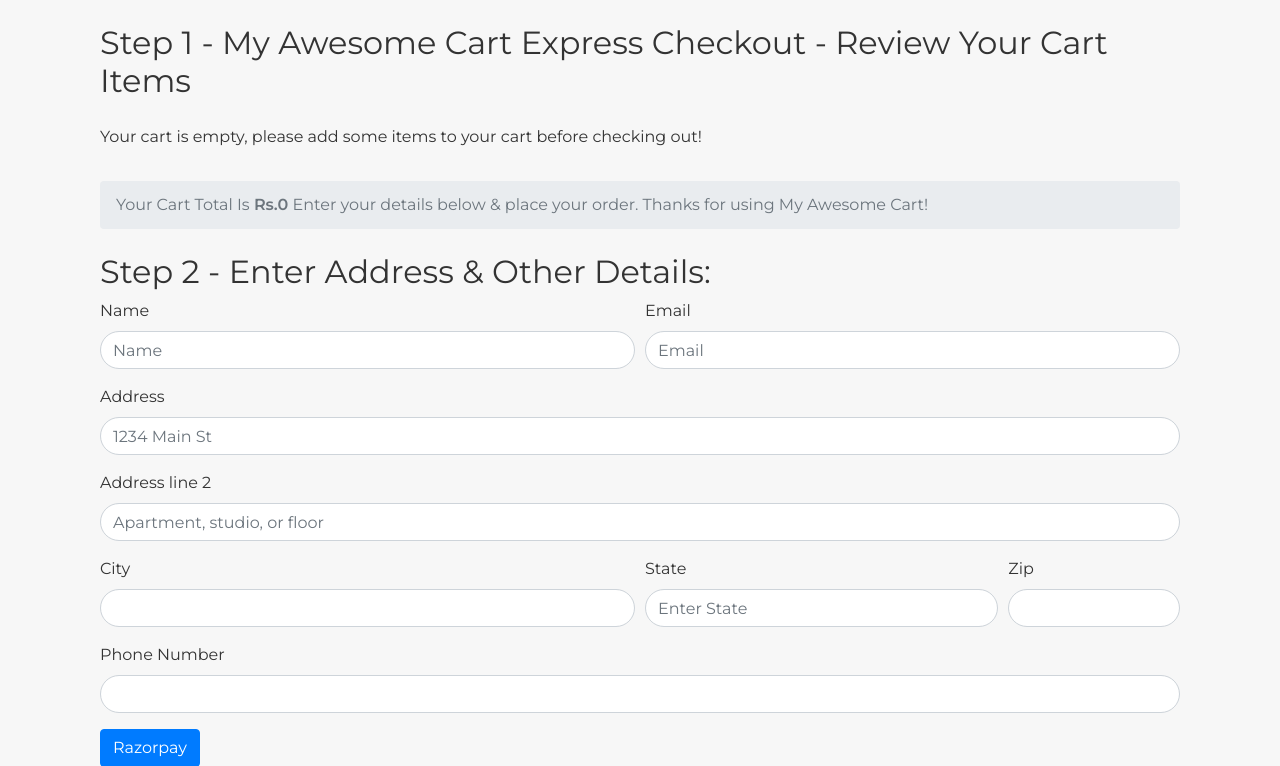
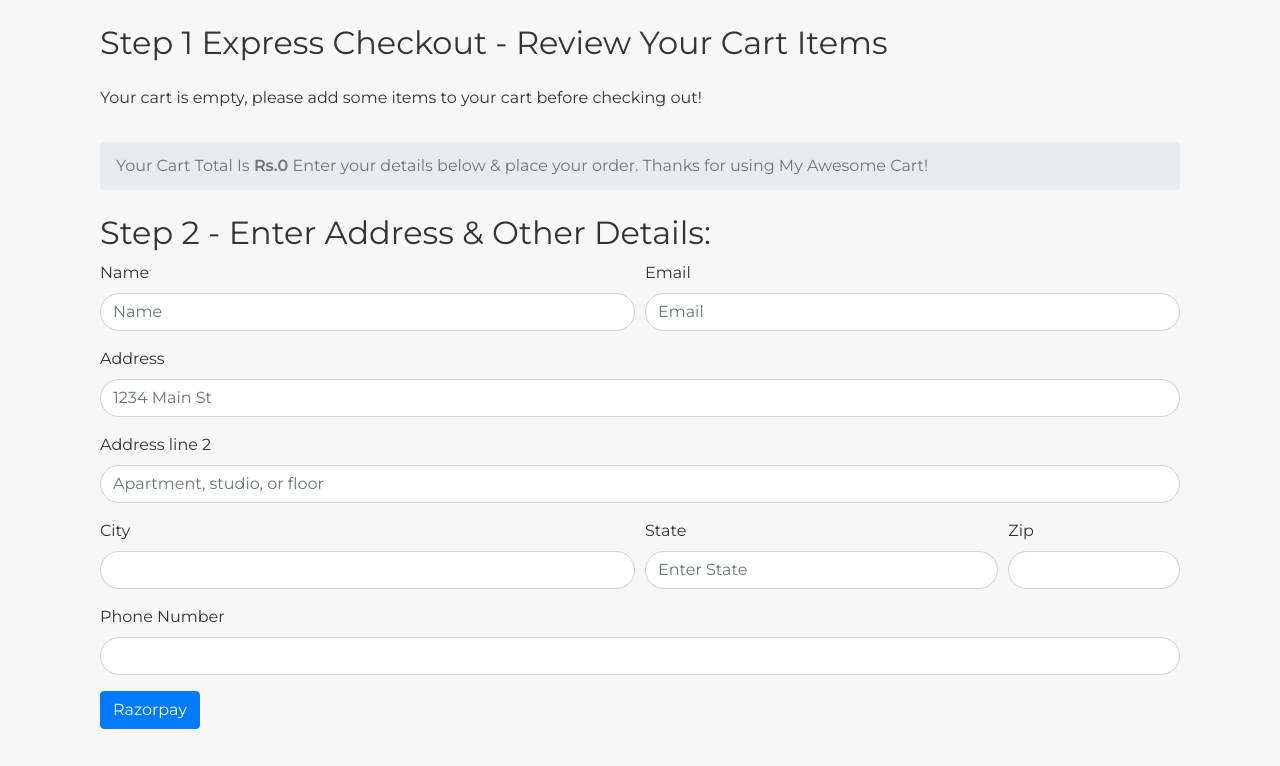
Before and after one commit to mohdali03/ecommerce-django, a Django app: template shop/templates/shop/checkout.html in a window 1280 px wide. Shown: the part 56-822 px from the top of the page. After the commit the page ends 785 px from the top, so only its background shows below. Run offline with Django 3.2, Linux system fonts and the light colour scheme; the template is opened without the code that fills it, so the values that code supplies are empty; some libraries are stand-ins or nearby versions.

Commit message:
project done

```diff
--- a/shop/templates/shop/basic.html
+++ b/shop/templates/shop/basic.html
@@ -10,7 +10,7 @@
     <!-- Google Fonts -->
     <link href="https://fonts.googleapis.com/css?family=Montserrat:300,400,600&display=swap" rel="stylesheet">
 
-    <title>{% block title %}{% endblock %}</title>
+    <title>{% block title %}{% endblock %} EcommerceDJ</title>
     <style>
       body {
          font-family: 'Montserrat', sans-serif;
--- a/shop/templates/shop/checkout.html
+++ b/shop/templates/shop/checkout.html
@@ -1,9 +1,9 @@
 {% extends 'shop/basic.html' %}
-{% block title%} Checkout - My Awesome Cart{% endblock %}
+{% block title%} Checkout{% endblock %}
 {% block body %}
 <div class="container">
     <div class="col my-4">
-        <h2>Step 1 - My Awesome Cart Express Checkout - Review Your Cart Items</h2>
+        <h2>Step 1  Express Checkout - Review Your Cart Items</h2>
         <div class="my-4">
             <ul class="list-group" id="items">
             </ul>
--- a/shop/templates/shop/contact.html
+++ b/shop/templates/shop/contact.html
@@ -1,6 +1,6 @@
 {% extends 'shop/basic.html' %}
 
-{% block title%} Contact Us - My Awesome Cart{% endblock %}
+{% block title%} Contact Us {% endblock %}
 {% block body %}
 <div class="container my-3">
     <h3>Contact Us</h3>
--- a/shop/templates/shop/prodView.html
+++ b/shop/templates/shop/prodView.html
@@ -1,6 +1,6 @@
 {% extends 'shop/basic.html' %}
 
-{% block title%} {{product.product_name}} - My Awesome Cart{% endblock %}
+{% block title%} {{product.product_name}} {% endblock %}
 {% block body %}
 <div class="container my-4">
     <div class="row">
--- a/shop/templates/shop/search.html
+++ b/shop/templates/shop/search.html
@@ -1,5 +1,5 @@
 
 {% extends 'shop/basic.html' %}
 
-{% block title%} Search Results - My Awesome Cart{% endblock %}
+{% block title%} Search Results {% endblock %}
 {% block body %} This is our checkout page {% endblock %}
```
